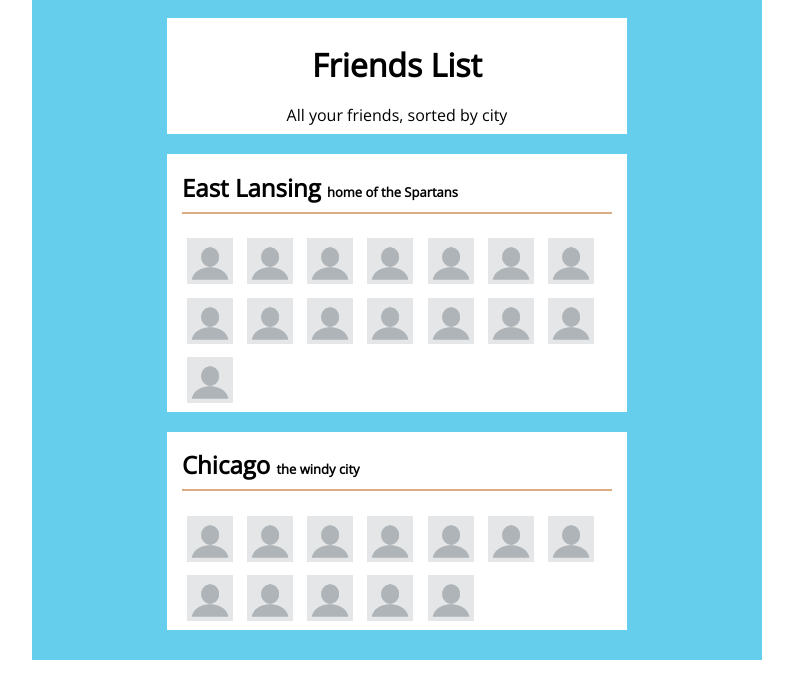
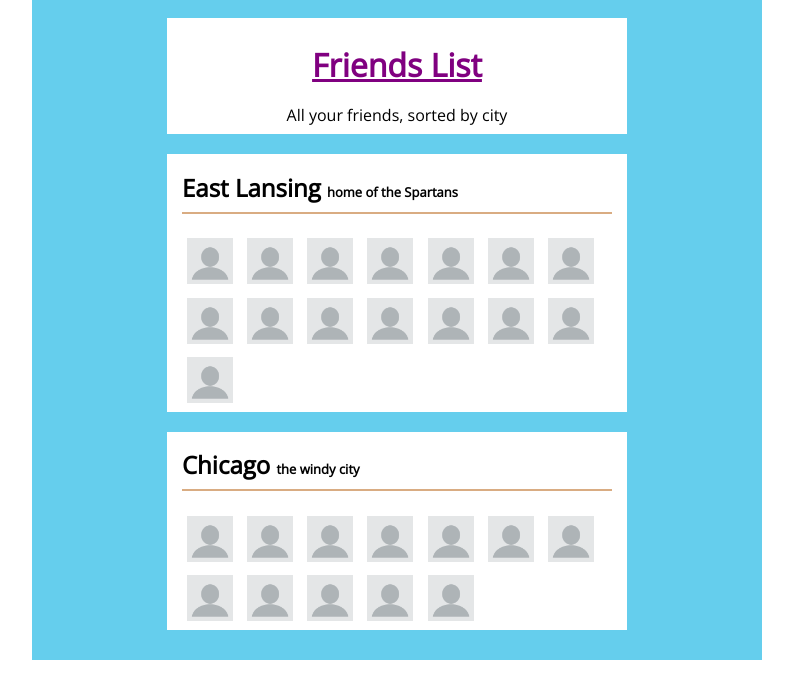
Before and after one commit to meganarlt/MI-449-css-intro, a plain HTML site: page index.html in a window 1280 px wide. Shown: the whole page, without its empty margins (243-1036 px from the left). Drawn offline with nearby package versions, Linux system fonts and the light colour scheme.

Commit message:
a short message describing your changes

```diff
--- a/index.html
+++ b/index.html
@@ -10,7 +10,7 @@
 <body>
   <div class="container">
     <header>
-      <h1>Friends List</h1>
+      <h1><a href="https://en.wikipedia.org/wiki/Friends">Friends List</a></h1>
       <p class="tagline">All your friends, sorted by city</p>
     </header>
     <section>
@@ -53,112 +53,5 @@
       <img src="pic.png" alt="Profile pic">
     </section>
   </div>
-
-
-
-
-
-
-  <!--
-    <div class="container">
-      <header>
-        <h1>Friends List</h1>
-        <p class="tagline">All your friends, sorted by city</p>
-      </header>
-      <section>
-        <h2>
-          East Lansing
-          <span class="city-description">home of the Spartans</span>
-        </h2>
-        <div>
-          <img src="pic.png" alt="Profile pic">
-          <img src="pic.png" alt="Profile pic">
-          <img src="pic.png" alt="Profile pic">
-          <img src="pic.png" alt="Profile pic">
-          <img src="pic.png" alt="Profile pic">
-          <img src="pic.png" alt="Profile pic">
-          <img src="pic.png" alt="Profile pic">
-          <img src="pic.png" alt="Profile pic">
-          <img src="pic.png" alt="Profile pic">
-          <img src="pic.png" alt="Profile pic">
-          <img src="pic.png" alt="Profile pic">
-          <img src="pic.png" alt="Profile pic">
-          <img src="pic.png" alt="Profile pic">
-          <img src="pic.png" alt="Profile pic">
-          <img src="pic.png" alt="Profile pic">
-        </div>
-      </section>
-      <section>
-        <h2>
-          Chicago
-          <span class="city-description">the windy city</span>
-        </h2>
-        <img src="pic.png" alt="Profile pic" width="46" height="46">
-        <img src="pic.png" alt="Profile pic" width="46" height="46">
-        <img src="pic.png" alt="Profile pic" width="46" height="46">
-        <img src="pic.png" alt="Profile pic" width="46" height="46">
-        <img src="pic.png" alt="Profile pic" width="46" height="46">
-        <img src="pic.png" alt="Profile pic" width="46" height="46">
-        <img src="pic.png" alt="Profile pic" width="46" height="46">
-        <img src="pic.png" alt="Profile pic" width="46" height="46">
-        <img src="pic.png" alt="Profile pic" width="46" height="46">
-        <img src="pic.png" alt="Profile pic" width="46" height="46">
-        <img src="pic.png" alt="Profile pic" width="46" height="46">
-        <img src="pic.png" alt="Profile pic" width="46" height="46">
-      </section>
-    </div>
-
-
-
-
-
-  <div class="container">
-    <header>
-      <h1>Friends List</h1>
-      <p class="tagline">All your friends, sorted by city</p>
-    </header>
-    <section>
-      <h2>
-        East Lansing
-        <span class="city-description">home of the Spartans</span>
-      </h2>
-      <div>
-        <img src="pic.png" alt="Profile pic">
-        <img src="pic.png" alt="Profile pic">
-        <img src="pic.png" alt="Profile pic">
-        <img src="pic.png" alt="Profile pic">
-        <img src="pic.png" alt="Profile pic">
-        <img src="pic.png" alt="Profile pic">
-        <img src="pic.png" alt="Profile pic">
-        <img src="pic.png" alt="Profile pic">
-        <img src="pic.png" alt="Profile pic">
-        <img src="pic.png" alt="Profile pic">
-        <img src="pic.png" alt="Profile pic">
-        <img src="pic.png" alt="Profile pic">
-        <img src="pic.png" alt="Profile pic">
-        <img src="pic.png" alt="Profile pic">
-        <img src="pic.png" alt="Profile pic">
-      </div>
-    </section>
-    <section>
-      <h2>
-        Chicago
-        <span class="city-description">the windy city</span>
-      </h2>
-      <img src="pic.png" alt="Profile pic" width="46" height="46">
-      <img src="pic.png" alt="Profile pic" width="46" height="46">
-      <img src="pic.png" alt="Profile pic" width="46" height="46">
-      <img src="pic.png" alt="Profile pic" width="46" height="46">
-      <img src="pic.png" alt="Profile pic" width="46" height="46">
-      <img src="pic.png" alt="Profile pic" width="46" height="46">
-      <img src="pic.png" alt="Profile pic" width="46" height="46">
-      <img src="pic.png" alt="Profile pic" width="46" height="46">
-      <img src="pic.png" alt="Profile pic" width="46" height="46">
-      <img src="pic.png" alt="Profile pic" width="46" height="46">
-      <img src="pic.png" alt="Profile pic" width="46" height="46">
-      <img src="pic.png" alt="Profile pic" width="46" height="46">
-    </section>
-  </div>
--->
 </body>
 </html>
--- a/style.css
+++ b/style.css
@@ -44,43 +44,10 @@ img {
   margin: 5px 5px;
 }
 
-
-/*
-body {
-  background-color: rgb(255, 255, 255);
-  margin: auto;
-  font-family: 'Open Sans', Arial, sans-serif;
+a {
+  color: purple;
 }
 
-div, .square{
-  background-color: rgb(101,206,237);
-  width: 715px;
-  height: 721px;
-  margin: auto;
+a:hover {
+  color: orange;
 }
-
-
-.container header{
-  background-color: rgb(255,255,255);
-  height:118px;
-  margin: 0 auto;
-  max-width: 500px;
-}
-
-.container section{
-  background-color: rgb(255,255,255);
-  height:277px;
-  margin: 0 auto;
-  max-width: 500px;
-}
-
-h1, .tagline {
-  text-align: center;
-  top: 50%;
-}
-
-h2 {
-  margin: 69px 27px 58px 30px;
-}
-
-*/
```
